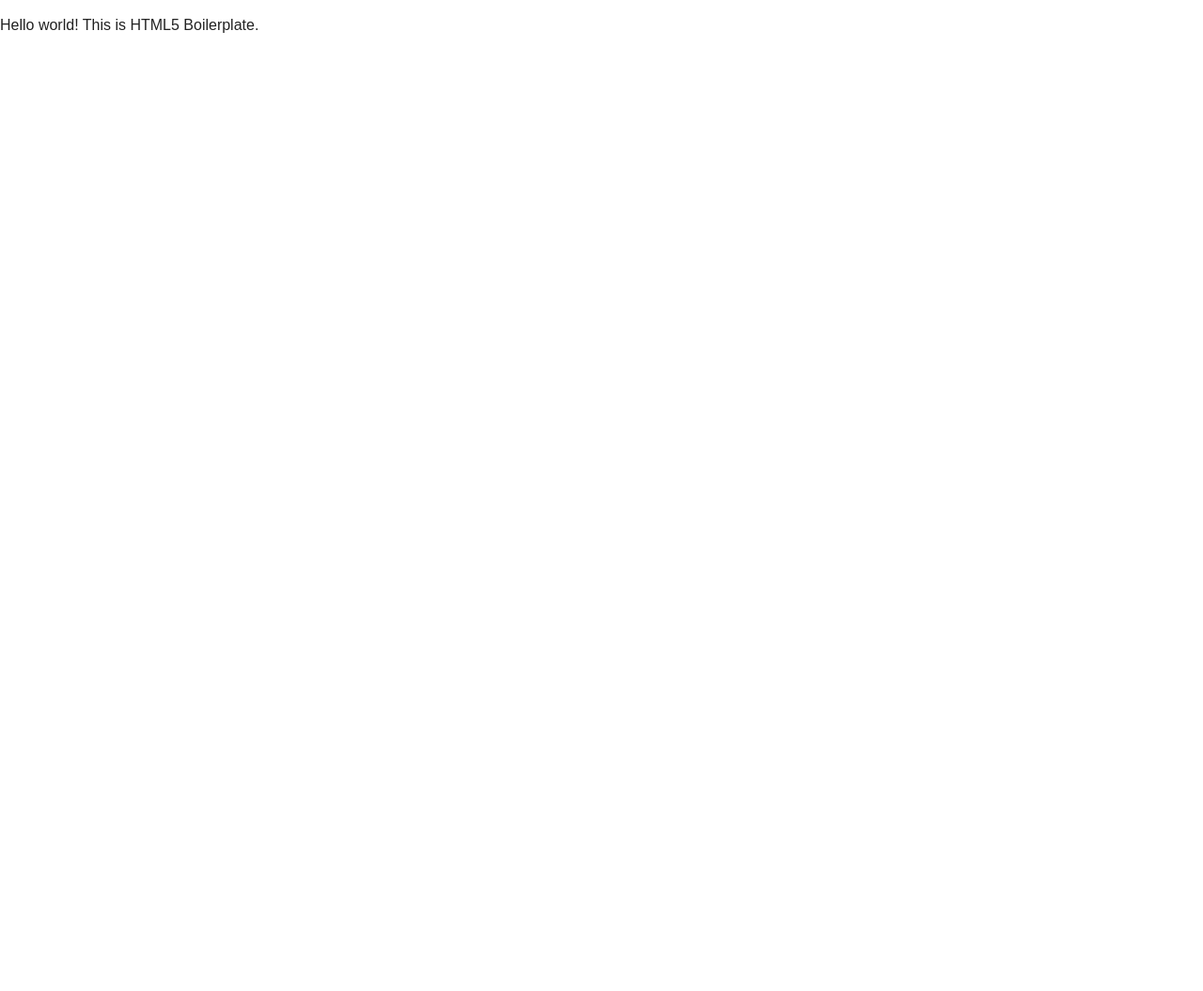
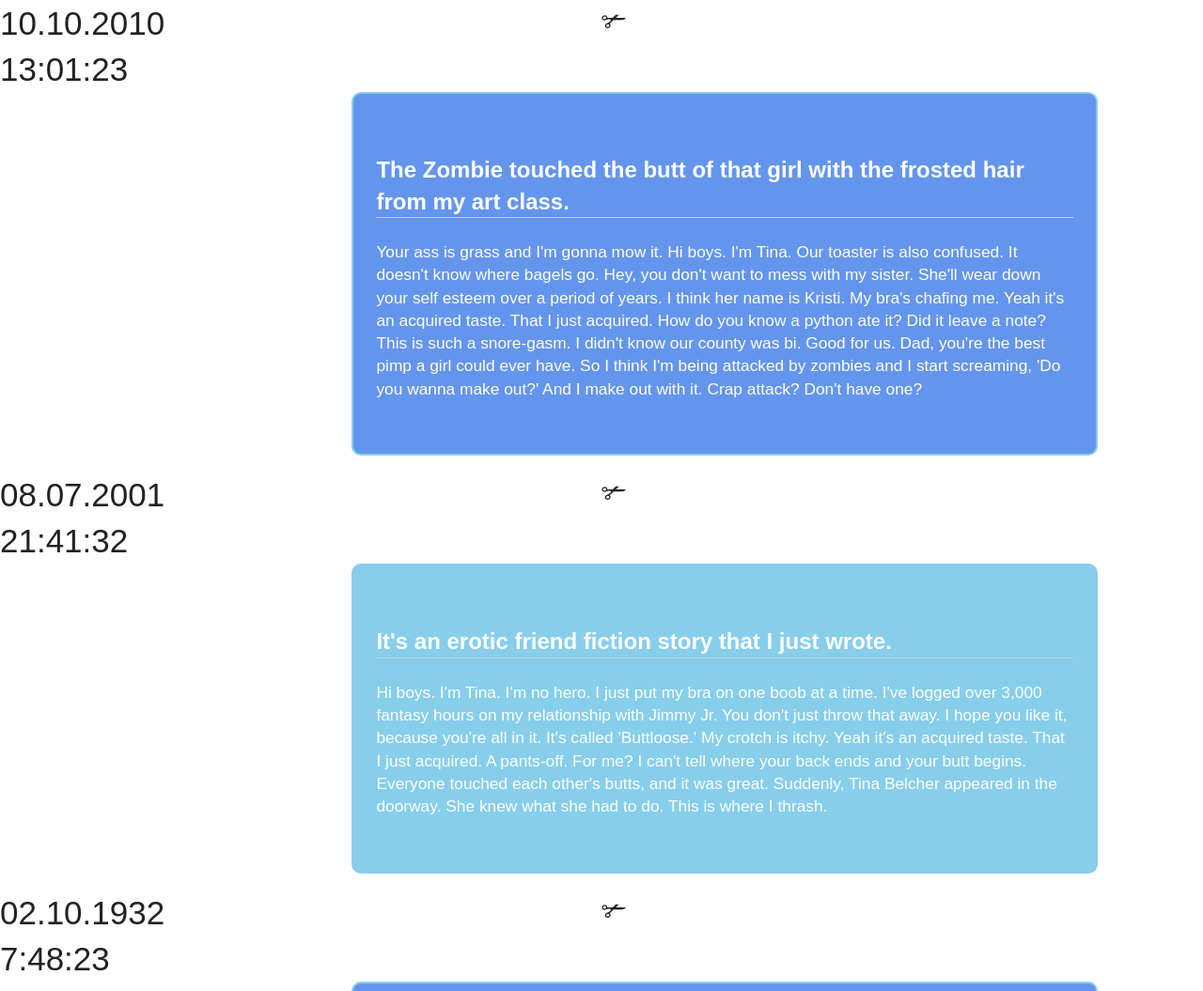
Before and after one commit to kmattiko/TIY-Assignments, a website: page VirticalTimeline/index.html in a window 1280 px wide. Shown: the top 1055 px of the page at 94% size. Before the commit the page ends 800 px from the top, so only its background shows below. Drawn offline with nearby package versions, Linux system fonts and the light colour scheme.

Commit message:
created basic HTML and some stylization to reflect VirticalTimeline template

```diff
--- a/VirticalTimeline/css/main.css
+++ b/VirticalTimeline/css/main.css
@@ -95,8 +95,66 @@ textarea {
    Author's custom styles
    ========================================================================== */
 
+.timeline time {
+  float: left; width: 38%;
+  display: inline-block;
+  text-decoration-color: cornflowerblue;
+}
+
+.timeline time > * {
+  display: block;
+  font-size: 35px;
+}
+
+.timeline li::after {
+  content: " ";
+  display: table;
+  clear: both;
+}
+
+.timeline {
+  margin: 0; padding: 0;
+  list-style: none;
+}
+
+.timeline article {
+  color: white;
+  background-color: skyblue;
+  font-family: sans-serif;
+  padding: 2.5em 1.5em 2.5em 1.5em;
+  display: inline-block;
+  width: 62%; box-sizing: border-box;
+  float: right;
+  margin-right: 7em;
+  border: 2px solid skyblue;
+  border-radius: 10px / 10px ;
+}
+
+h3 {
+  font-size: 18pt;
+  border-bottom: 1px solid lightblue;
+}
+
+p {
+  font-size: 13pt;
+}
 
 
+.timeline :nth-child(odd) article {
+  background-color: cornflowerblue;
+}
+
+.timeline li {
+  padding-bottom: 2ex;
+  position: relative;
+}
+
+.timeline li::before {
+  content: '\2703';
+  position: absolute;
+  left: 50%;
+  font-size: 200%;
+}
 
 
 
--- a/VirticalTimeline/index.html
+++ b/VirticalTimeline/index.html
@@ -3,7 +3,7 @@
     <head>
         <meta charset="utf-8">
         <meta http-equiv="x-ua-compatible" content="ie=edge">
-        <title></title>
+        <title>Virtical Timeline</title>
         <meta name="description" content="">
         <meta name="viewport" content="width=device-width, initial-scale=1">
 
@@ -18,23 +18,51 @@
         <!--[if lt IE 8]>
             <p class="browserupgrade">You are using an <strong>outdated</strong> browser. Please <a href="http://browsehappy.com/">upgrade your browser</a> to improve your experience.</p>
         <![endif]-->
+      <div class="container">
+        <ul class="timeline">
+          <li>
+            <time><small>10.10.2010</small><big>13:01:23</big></time>
+                <article>
 
-        <!-- Add your site or application content here -->
-        <p>Hello world! This is HTML5 Boilerplate.</p>
+                <h3>The Zombie touched the butt of that girl with the frosted hair from my art class. </h3>
+
+                <p> Your ass is grass and I'm gonna mow it. Hi boys. I'm Tina. Our toaster is also confused. It doesn't know where bagels go. Hey, you don't want to mess with my sister. She'll wear down your self esteem over a period of years. I think her name is Kristi. My bra's chafing me. Yeah it's an acquired taste. That I just acquired. How do you know a python ate it? Did it leave a note? This is such a snore-gasm.  I didn't know our county was bi. Good for us. Dad, you're the best pimp a girl could ever have. So I think I'm being attacked by zombies and I start screaming, 'Do you wanna make out?' And I make out with it. Crap attack? Don't have one? </p>
+
+              </article>
+          </li>
+
+          <li>
+            <time><small>08.07.2001</small><big>21:41:32</big></time>
+                <article>
+
+                <h3>It's an erotic friend fiction story that I just wrote. </h3>
+
+                <p> Hi boys. I'm Tina. I'm no hero. I just put my bra on one boob at a time. I've logged over 3,000 fantasy hours on my relationship with Jimmy Jr. You don't just throw that away. I hope you like it, because you're all in it. It's called 'Buttloose.' My crotch is itchy. Yeah it's an acquired taste. That I just acquired. A pants-off. For me? I can't tell where your back ends and your butt begins. Everyone touched each other's butts, and it was great. Suddenly, Tina Belcher appeared in the doorway. She knew what she had to do. This is where I thrash. </p>
+
+              </article>
+          </li>
+
+          <li>
+            <time><small>02.10.1932</small><big>7:48:23</big></time>
+                <article>
+
+                <h3>Uhhhhhhhhhhhhhhhh </h3>
+
+                <p> Dad, I need you to drop everything and shave my legs. I want a dry erase board so I can write down all my private thoughts and then erase them immediately. Drop the towel. Dr. Yap is dreamy. When he's looking at my molars, it's like he's looking into my soul. I had no idea there was so much butt touching in baseball.here's someone behind the milk. Maybe it's the dairy fairy. Is it possible to be in love with 25 people at once? Hi boys. I'm Tina. Yeah it's an acquired taste. That I just acquired. I'll wave at you every day. Brr, it sure is cold in here. I wish some strong, chivalrous man would lend me his jacket, or his pants. YOU GORGEOUS IDIOT! </p>
+
+              </article>
+          </li>
+
+        </ul>
+        </div><!-- .container -->
+
 
         <script src="//ajax.googleapis.com/ajax/libs/jquery/1.11.2/jquery.min.js"></script>
         <script>window.jQuery || document.write('<script src="js/vendor/jquery-1.11.2.min.js"><\/script>')</script>
         <script src="js/plugins.js"></script>
         <script src="js/main.js"></script>
 
-        <!-- Google Analytics: change UA-XXXXX-X to be your site's ID. -->
-        <script>
-            (function(b,o,i,l,e,r){b.GoogleAnalyticsObject=l;b[l]||(b[l]=
-            function(){(b[l].q=b[l].q||[]).push(arguments)});b[l].l=+new Date;
-            e=o.createElement(i);r=o.getElementsByTagName(i)[0];
-            e.src='https://www.google-analytics.com/analytics.js';
-            r.parentNode.insertBefore(e,r)}(window,document,'script','ga'));
-            ga('create','UA-XXXXX-X','auto');ga('send','pageview');
-        </script>
+
+
     </body>
 </html>
```
